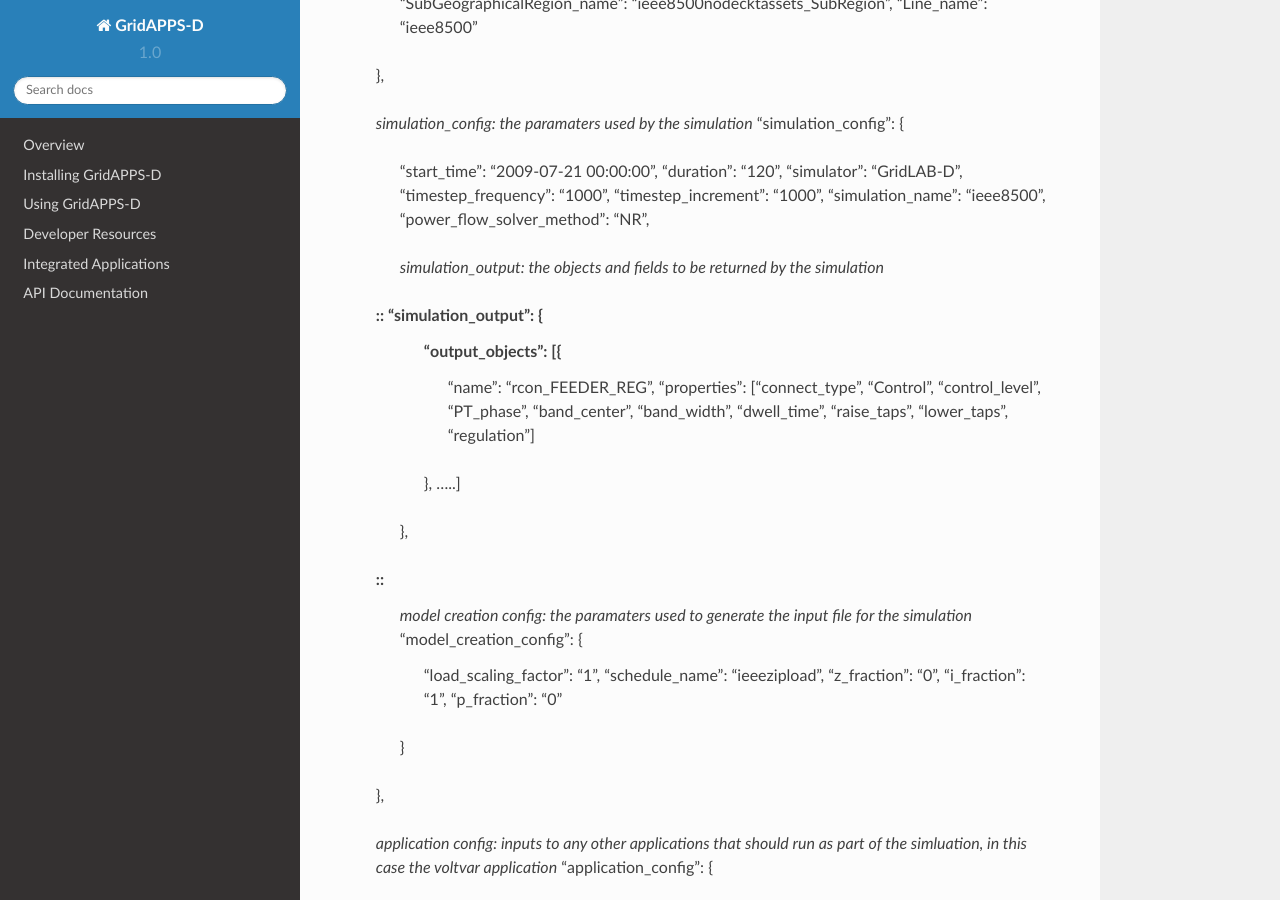
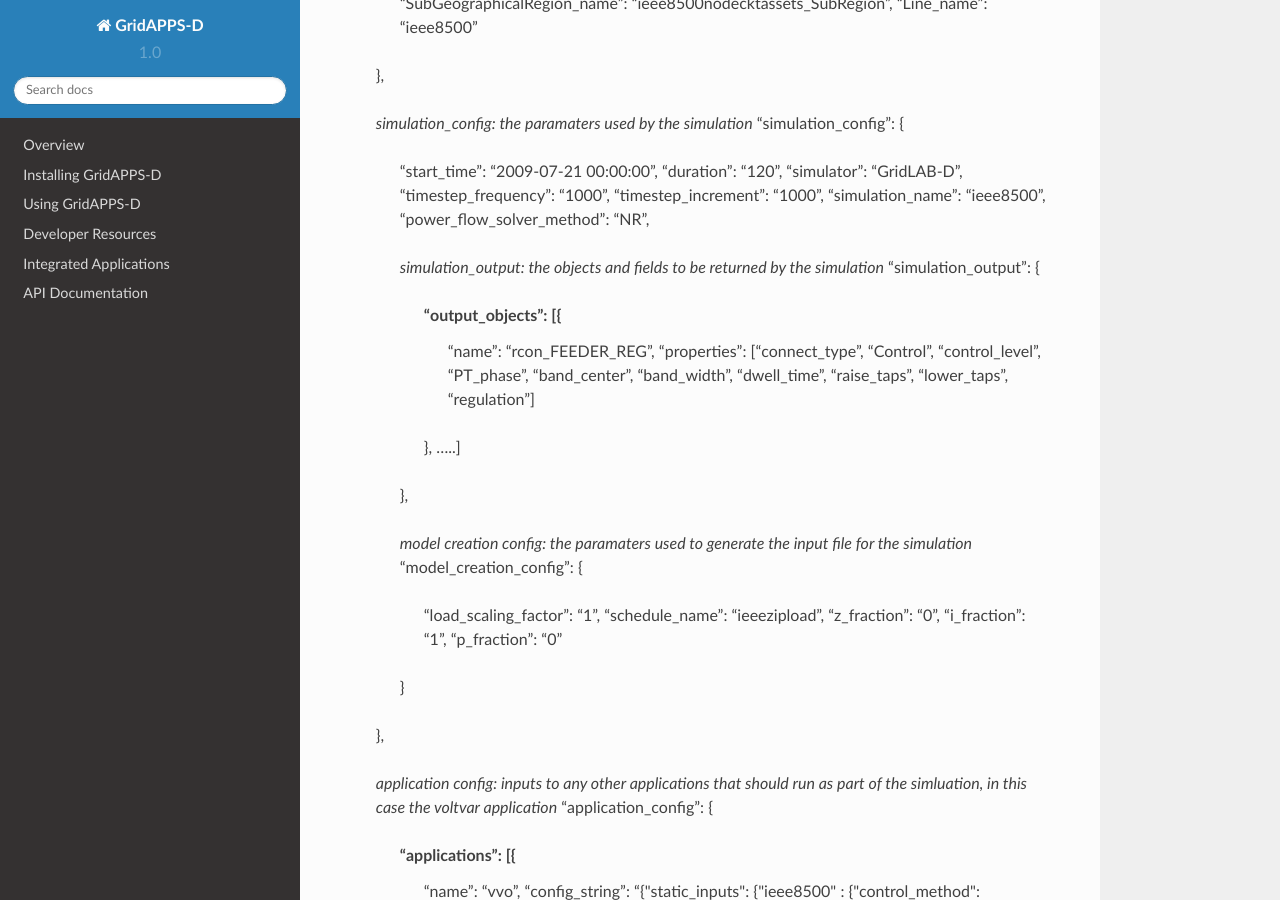
Before and after one commit to GRIDAPPSD/GOSS-GridAPPS-D, a Sphinx documentation site: the page built from docs/source/developer_resources/messaging/Simulation_Request.rst, in a window 1280 px wide and 900 px high, scrolled down 359 px. Built offline with Sphinx 7.4.7 and the Read the Docs theme 2.0.0, drawn with Linux system fonts in a browser that asks for light colours; pages that are not in the unit, such as notebooks, are missing from menus.

```diff
--- a/docs/source/developer_resources/messaging/Simulation_Request.rst
+++ b/docs/source/developer_resources/messaging/Simulation_Request.rst
@@ -25,7 +25,7 @@ Process status will be sent on goss/gridappsd/simulation/status/<Simulation_ID>
 		"power_flow_solver_method": "NR",
 
 		*simulation_output: the objects and fields to be returned by the simulation*
-	::	"simulation_output": {
+		"simulation_output": {
 			"output_objects": [{
 				"name": "rcon_FEEDER_REG",
 				"properties": ["connect_type",
@@ -41,7 +41,7 @@ Process status will be sent on goss/gridappsd/simulation/status/<Simulation_ID>
 			},
 			.....]
 		},
-	::
+
 		*model creation config: the paramaters used to generate the input file for the simulation*
 		"model_creation_config": {
 			"load_scaling_factor": "1",
```
